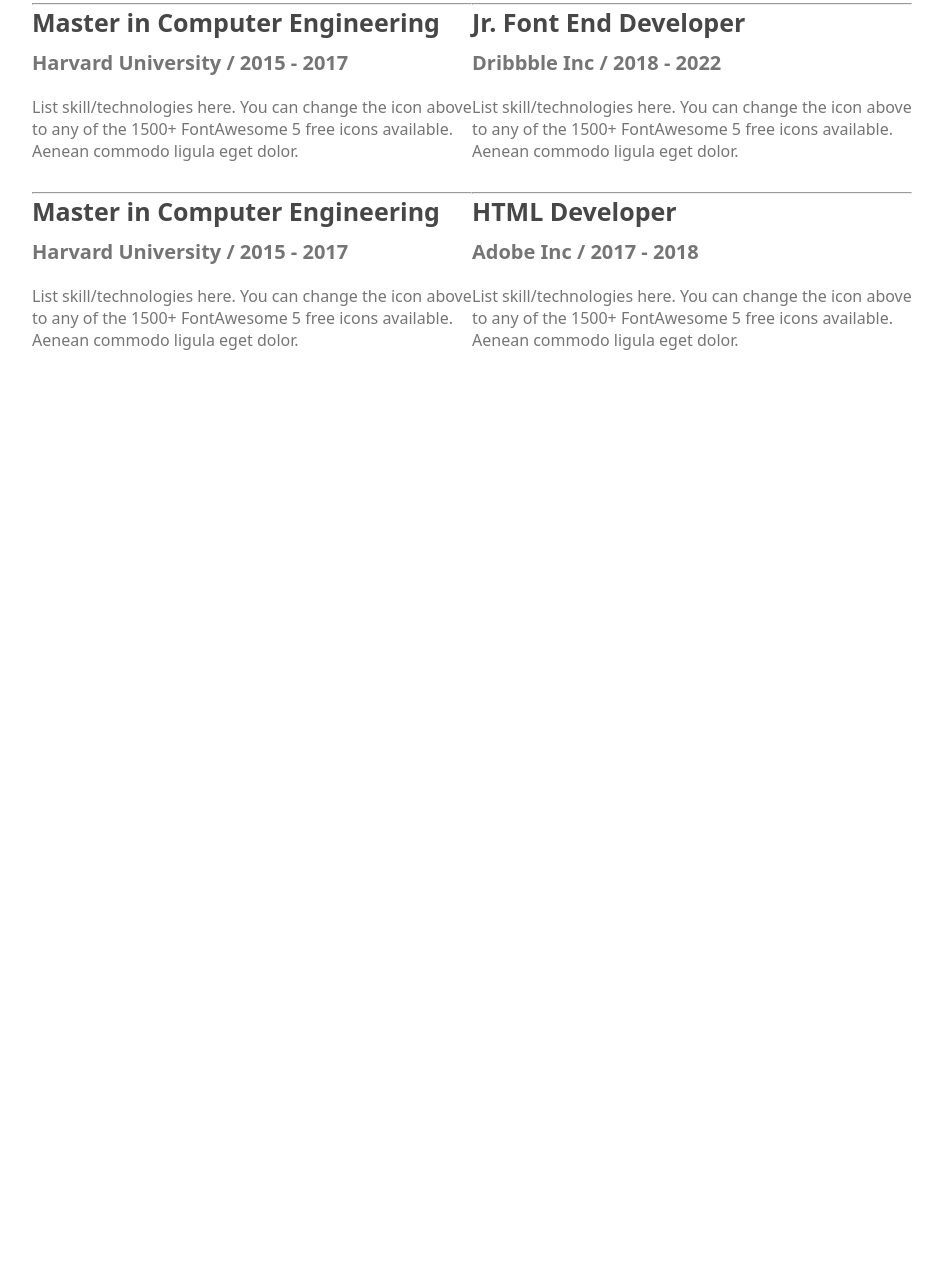
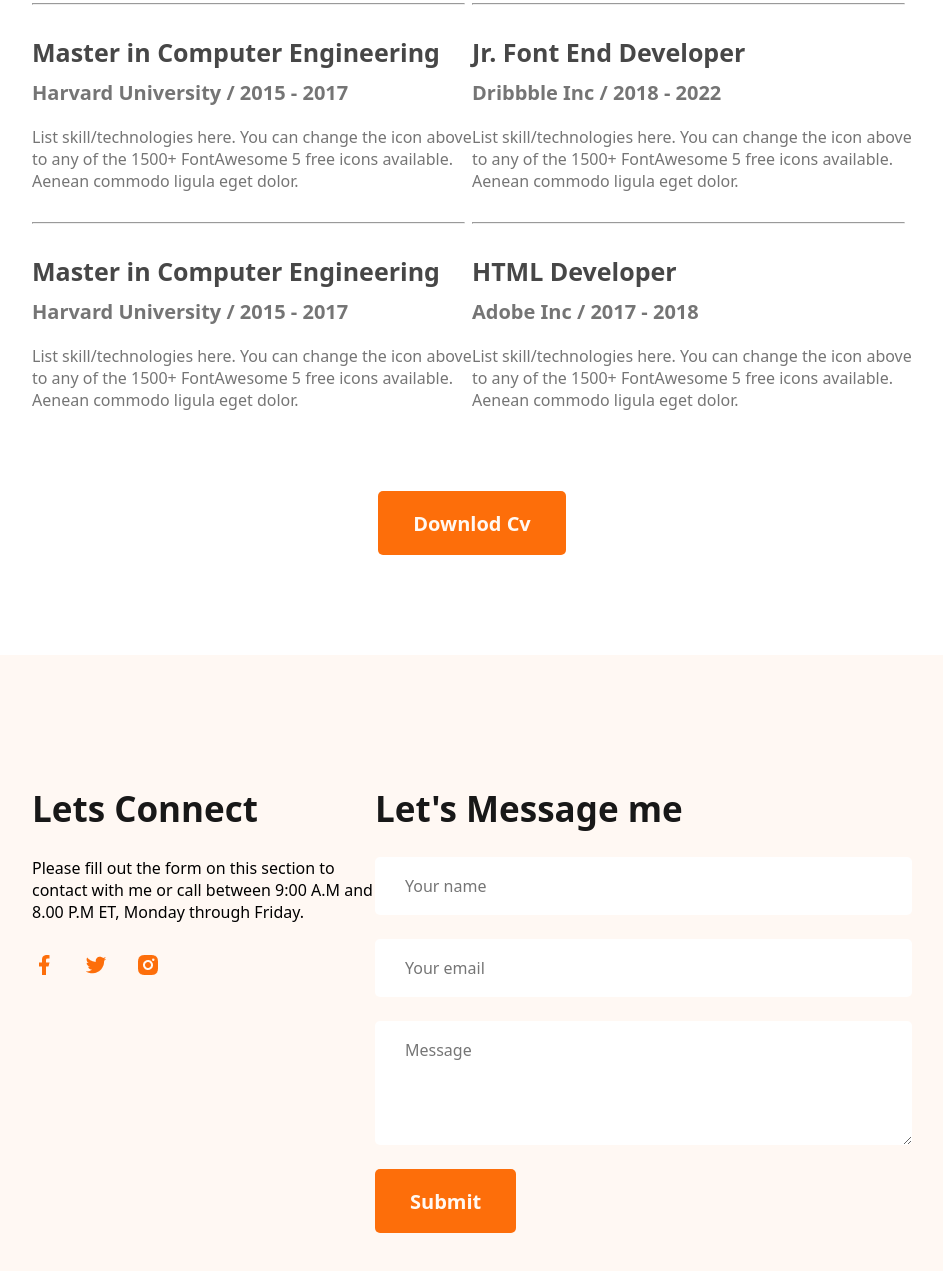
Before and after one commit to rehka990/Porttfolio2, a plain HTML site: page index.html in a window 1280 px wide. Shown: the part 2714-3985 px from the top of the page, without its empty margins (168-1111 px from the left). Before the commit the page ends 3095 px from the top, so only its background shows below. Drawn offline with Linux system fonts and the light colour scheme.

Commit message:
The work is done

```diff
--- a/CSS/porttfolio.css
+++ b/CSS/porttfolio.css
@@ -178,3 +178,48 @@ ul li{
     font-size: 16px;
     margin-bottom: 30px;
 }
+hr{
+    width: 98%;
+    margin-bottom: 30px;
+}
+.btn-ses{
+    text-align: center;
+    margin-top: 50px;
+}
+
+/* This work is footer by done */
+.footer{
+    background-color: #fff8f3;
+    margin-top: 100px;
+    padding:130px 200px ;
+    display: flex;
+}
+.let-head{
+    color: #181818;
+    font-size: 35px;
+    font-weight: 700;
+    margin-bottom: 25px;
+}
+.ses-para{
+    font-size: 16px;
+    color: #474747;
+}
+.in-area{
+    display: flex;
+    flex-direction: column;
+}
+.name{
+    border-radius: 5px;
+    color: #757575;
+    padding: 18px 30px;
+    font-size: 16px;
+    border: none;
+    margin-bottom: 24px;
+    background: #fff;
+}
+.logo{
+    margin-top: 30px;
+}
+.face-twi{
+    margin-right: 24px;
+}
--- a/index.html
+++ b/index.html
@@ -92,7 +92,7 @@
         <section class="resume">
                 <h2 class="resume-title">A summary of My Resume</h2>
                 <div class="father-of-resume">
-                    <div class="son-of-resume">
+
                     <div class="resume-of-son">
                         <h2 class="Ed-Ex">My Education</h2>
                         <div>
@@ -116,7 +116,7 @@
                             to any of the 1500+ FontAwesome 5 free icons available. Aenean commodo ligula eget dolor.</p>
                         </div>
                     </div>
-                    </div>
+
 
                     <div>
                         <h2 class="Ed-Ex">My Experience</h2>
@@ -145,9 +145,31 @@
 
         </section>
 
-
+        <div class="btn-ses"><button class="btn-one">Downlod Cv</button></div>
     </main>
 
+    <footer>
+        <section class="footer">
+            <div>
+                <h3 class="let-head">Lets Connect</h3>
+                <p ses-para>Please fill out the form on this section to contact with me or call between 9:00 A.M and 8.00 P.M ET, Monday through Friday.</p>
+                <div class="logo">
+                    <img src="images/icons/facebook.png" alt="facebook" class="face-twi">
+                    <img src="images/icons/twitter.png" alt="twitter" class="face-twi">
+                    <img src="images/icons/insta.png" alt="insta">
+                </div>
+            </div>
+            <div>
+                <h3 class="let-head">Let's Message me</h3>
+                <div class="in-area">
+                    <input type="text" class="name" placeholder="Your name">
+                    <input type="email" class="name" placeholder="Your email">
+                    <textarea name="comment" cols="50" rows="4" form="usrform" placeholder="Message" class="name"></textarea>
+                </div>
+                <button class="btn-one">Submit</button>
+            </div>
+        </section>
+    </footer>
 
 
 </body>
```
Lines whose indentation alone changed are shown as unchanged.
